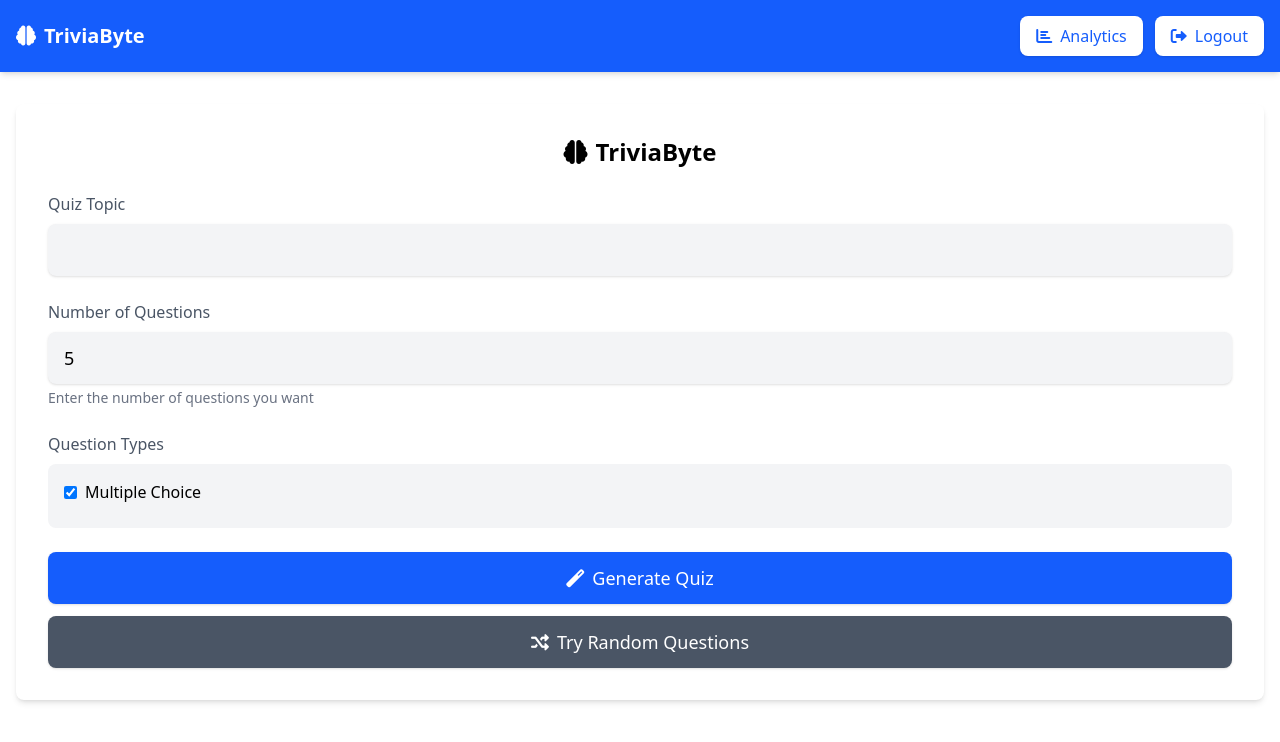
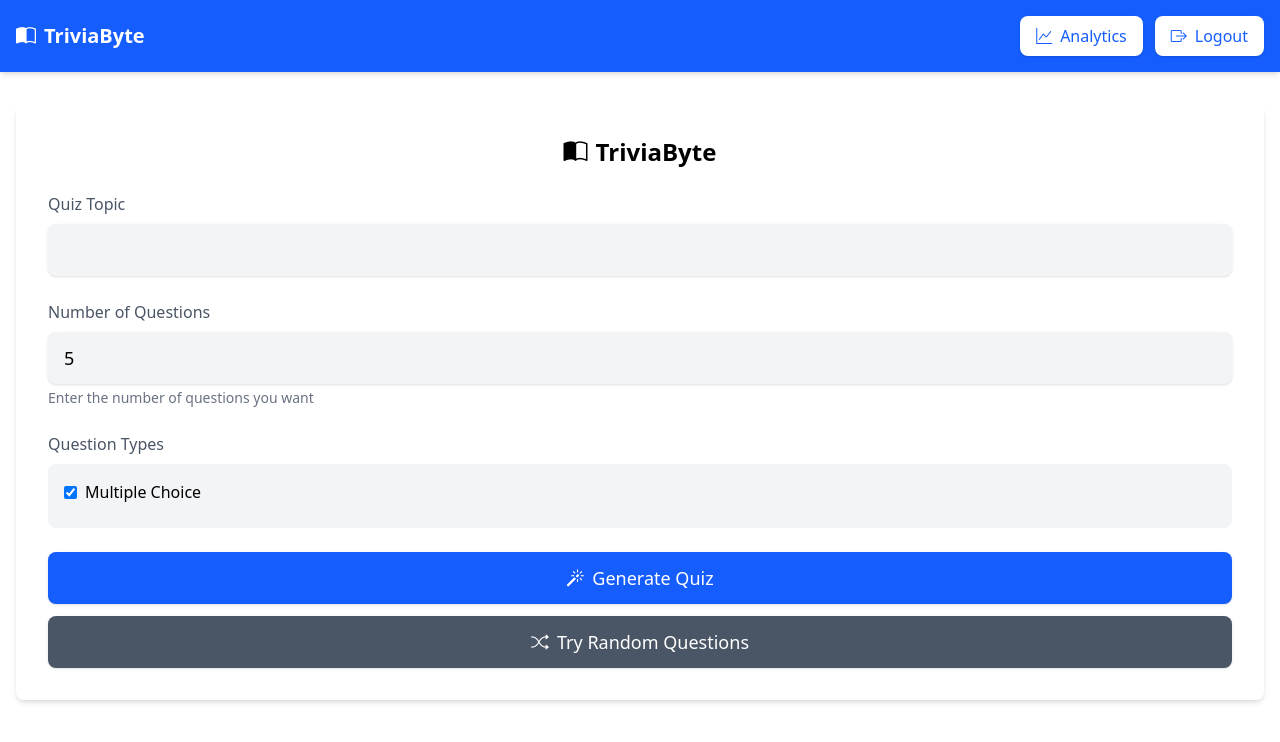
Before and after one commit to MACantara/TriviaByte, a Flask app: page / in a window 1280 px wide. Shown: the top 742 px of the page. Run offline with Flask 3, Linux system fonts and the light colour scheme; the visitor is signed in with stand-in values (Sample User, id 1); parts of the project's set-up code (start-up, migrations or seed data) failed here and were passed over.

Commit message:
Replace Font Awesome icons with Bootstrap Icons

```diff
--- a/static/js/gameUI.js
+++ b/static/js/gameUI.js
@@ -35,9 +35,9 @@ const GameUI = {
         // Initialize mute button state
         const $muteBtn = $('#muteButton i');
         if (this.isMuted) {
-            $muteBtn.removeClass('fa-volume-up').addClass('fa-volume-mute');
+            $muteBtn.removeClass('bi-volume-up').addClass('bi-volume-mute');
         } else {
-            $muteBtn.removeClass('fa-volume-mute').addClass('fa-volume-up');
+            $muteBtn.removeClass('bi-volume-mute').addClass('bi-volume-up');
         }
 
         // Setup mute button handler with proper binding
@@ -52,13 +52,13 @@ const GameUI = {
 
         if (this.isMuted) {
             this.bgm.volume = 0;
-            $muteBtn.removeClass('fa-volume-up').addClass('fa-volume-mute');
+            $muteBtn.removeClass('bi-volume-up').addClass('bi-volume-mute');
         } else {
             if (this.bgm.paused && this.currentQuestion < this.questions?.length) {
                 this.bgm.play();
             }
             this.bgm.volume = this.bgmTargetVolume;
-            $muteBtn.removeClass('fa-volume-mute').addClass('fa-volume-up');
+            $muteBtn.removeClass('bi-volume-mute').addClass('bi-volume-up');
         }
 
         // Store mute preference (optional)
@@ -329,7 +329,7 @@ const GameUI = {
                 $('<div>')
                     .addClass('times-up-message mt-6 text-center')
                     .html(`
-                        <i class="fas fa-clock text-red-600 mb-3 text-4xl"></i>
+                        <i class="bi bi-clock text-red-600 mb-3 text-4xl"></i>
                         <div class="text-2xl text-red-600 font-bold">Time's up!</div>
                     `)
             );
--- a/static/js/quizLogic.js
+++ b/static/js/quizLogic.js
@@ -54,7 +54,7 @@ const QuizLogic = {
                 alert("Please answer all questions before submitting.");
                 // Reset button state
                 $submitBtn.prop('disabled', false)
-                         .html('<i class="fas fa-check-circle mr-2"></i>Submit Answers');
+                         .html('<i class="bi bi-check-circle mr-2"></i>Submit Answers');
                 return;
             }
 
--- a/static/js/quizUI.js
+++ b/static/js/quizUI.js
@@ -55,7 +55,7 @@ const QuizUI = {
                 $('<button>')
                     .addClass('bg-blue-100 text-blue-600 px-4 py-2 rounded-lg shadow-sm hover:bg-blue-200 transition-colors')
                     .attr('data-question-index', index)
-                    .html('<i class="fas fa-save mr-2"></i>Save')
+                    .html('<i class="bi bi-save mr-2"></i>Save')
                     .on('click', () => this.handleSaveQuestion(question))
             );
             questionBody.append(headerDiv);
@@ -70,7 +70,7 @@ const QuizUI = {
         // Add submit button
         questionsContainer.append(`
             <button id="submitQuiz" class="w-full bg-blue-600 text-white py-3 px-6 rounded-lg shadow-sm text-lg font-medium hover:bg-blue-700 transition-colors">
-                <i class="fas fa-check-circle mr-2"></i>Submit Answers
+                <i class="bi bi-check-circle mr-2"></i>Submit Answers
             </button>
         `);
     },
@@ -139,7 +139,7 @@ const QuizUI = {
         questionsContainer.append(
             $('<button>')
                 .addClass('w-full bg-blue-600 text-white py-3 px-6 rounded-lg shadow-sm text-lg font-medium hover:bg-blue-700 transition-colors mt-6')
-                .html('<i class="fas fa-redo mr-2"></i>Start New Quiz')
+                .html('<i class="bi bi-arrow-clockwise mr-2"></i>Start New Quiz')
                 .on('click', () => {
                     window.scrollTo({ top: 0, behavior: 'smooth' });
                     setTimeout(() => {
@@ -189,7 +189,7 @@ const QuizUI = {
                         .addClass('flex-1 cursor-default')
                         .text(option),
                     isUserAnswer && $('<i>')
-                        .addClass(`fas fa-${isCorrectAnswer ? 'check text-green-600' : 'times text-red-600'} ml-2`)
+                        .addClass(`bi bi-${isCorrectAnswer ? 'check-lg text-green-600' : 'x-lg text-red-600'} ml-2`)
                 )
             );
 
--- a/templates/auth/login.html
+++ b/templates/auth/login.html
@@ -18,7 +18,7 @@
                                id="password" name="password" required>
                     </div>
                     <button type="submit" class="w-full bg-blue-600 text-white py-3 px-6 rounded-lg shadow-sm text-lg font-medium hover:bg-blue-700 transition-colors">
-                        <i class="fas fa-sign-in-alt mr-2"></i>Login
+                        <i class="bi bi-box-arrow-in-right mr-2"></i>Login
                     </button>
                 </form>
             </div>
--- a/templates/base.html
+++ b/templates/base.html
@@ -5,7 +5,7 @@
     <meta name="viewport" content="width=device-width, initial-scale=1.0">
     <title>{% block title %}TriviaByte{% endblock %}</title>
     <script src="https://cdn.jsdelivr.net/npm/@tailwindcss/browser@4"></script>
-    <link href="https://cdnjs.cloudflare.com/ajax/libs/font-awesome/6.0.0/css/all.min.css" rel="stylesheet">
+    <link rel="stylesheet" href="https://cdn.jsdelivr.net/npm/bootstrap-icons@1.13.1/font/bootstrap-icons.min.css">
     <link href="{{ url_for('static', filename='css/game.css') }}" rel="stylesheet">
     {% block extra_css %}{% endblock %}
 </head>
--- a/templates/components/game_display.html
+++ b/templates/components/game_display.html
@@ -10,7 +10,7 @@
             <!-- Mute Button -->
             <button id="muteButton" class="ml-4 bg-gray-100 hover:bg-gray-200 rounded-full w-10 h-10 flex items-center justify-content-center shadow-sm transition-colors"
                     aria-label="Toggle sound">
-                <i class="fas fa-volume-up"></i>
+                <i class="bi bi-volume-up"></i>
             </button>
         </div>
 
@@ -28,7 +28,7 @@
                 <div id="streakCounter">
                     <span class="bg-yellow-400 text-black px-3 py-2 rounded-lg shadow-sm font-bold">
                         <span id="currentStreak">0</span>
-                        <i class="fas fa-fire ml-1"></i>
+                        <i class="bi bi-fire ml-1"></i>
                     </span>
                 </div>
             </div>
@@ -82,13 +82,13 @@
                         <div class="text-gray-500 text-sm font-medium mb-2">Best Streak</div>
                         <div class="text-2xl font-bold">
                             <span id="bestStreak">0</span>
-                            <i class="fas fa-fire text-yellow-400 ml-1"></i>
+                            <i class="bi bi-fire text-yellow-400 ml-1"></i>
                         </div>
                     </div>
                 </div>
 
                 <button id="playAgain" class="w-full md:w-auto bg-blue-600 hover:bg-blue-700 text-white px-8 py-3 rounded-lg shadow-sm font-medium transition-colors">
-                    <i class="fas fa-redo mr-2"></i>Play Again
+                    <i class="bi bi-arrow-clockwise mr-2"></i>Play Again
                 </button>
             </div>
         </div>
--- a/templates/components/navbar.html
+++ b/templates/components/navbar.html
@@ -2,15 +2,15 @@
     <div class="container mx-auto py-4 px-4">
         <div class="flex justify-between items-center">
             <a class="text-white text-xl font-bold flex items-center" href="{{ url_for('quiz.index') }}">
-                <i class="fas fa-brain mr-2"></i>TriviaByte
+                <i class="bi bi-book-half mr-2"></i>TriviaByte
             </a>
             {% if session.get('is_admin') %}
             <div class="flex items-center gap-3">
                 <a href="{{ url_for('analytics.index') }}" class="bg-white text-blue-600 px-4 py-2 rounded-lg shadow-sm font-medium hover:bg-gray-100 transition-colors">
-                    <i class="fas fa-chart-bar mr-2"></i>Analytics
+                    <i class="bi bi-graph-up mr-2"></i>Analytics
                 </a>
                 <a href="{{ url_for('auth.logout') }}" class="bg-white text-blue-600 px-4 py-2 rounded-lg shadow-sm font-medium hover:bg-gray-100 transition-colors">
-                    <i class="fas fa-sign-out-alt mr-2"></i>Logout
+                    <i class="bi bi-box-arrow-right mr-2"></i>Logout
                 </a>
             </div>
             {% endif %}
--- a/templates/components/quiz_display.html
+++ b/templates/components/quiz_display.html
@@ -1,7 +1,7 @@
 <div id="quizContainer" class="hidden">
     <div class="bg-white rounded-lg shadow-sm p-6 mb-6">
         <h2 class="text-xl font-bold text-center mb-6">
-            <i class="fas fa-pencil-alt mr-2"></i>Your Quiz
+            <i class="bi bi-pencil mr-2"></i>Your Quiz
         </h2>
         <div id="questions" class="mb-6"></div>
     </div>
--- a/templates/components/quiz_form.html
+++ b/templates/components/quiz_form.html
@@ -1,7 +1,7 @@
 <div class="bg-white rounded-lg shadow-md mb-6">
     <div class="p-6 md:p-8">
         <h1 class="text-2xl font-bold text-center mb-6">
-            <i class="fas fa-brain mr-2"></i>TriviaByte
+            <i class="bi bi-book-half mr-2"></i>TriviaByte
         </h1>
         {% if is_admin %}
         <form id="quizForm">
@@ -32,17 +32,17 @@
             </div>
             <div class="space-y-3">
                 <button type="submit" class="w-full bg-blue-600 text-white py-3 px-6 rounded-lg shadow-sm text-lg font-medium hover:bg-blue-700 transition-colors">
-                    <i class="fas fa-magic mr-2"></i>Generate Quiz
+                    <i class="bi bi-magic mr-2"></i>Generate Quiz
                 </button>
                 <button type="button" id="randomQuiz" class="w-full bg-gray-600 text-white py-3 px-6 rounded-lg shadow-sm text-lg font-medium hover:bg-gray-700 transition-colors">
-                    <i class="fas fa-random mr-2"></i>Try Random Questions
+                    <i class="bi bi-shuffle mr-2"></i>Try Random Questions
                 </button>
             </div>
         </form>
         {% else %}
         <div class="text-center">
             <button type="button" id="randomQuiz" class="bg-blue-600 text-white px-8 py-3 rounded-lg shadow-sm text-lg font-medium hover:bg-blue-700 transition-colors">
-                <i class="fas fa-random mr-2"></i>Try Random Questions
+                <i class="bi bi-shuffle mr-2"></i>Try Random Questions
             </button>
         </div>
         {% endif %}
```
Also changed, not shown: templates/analytics/index.html (+4 -4 lines).
